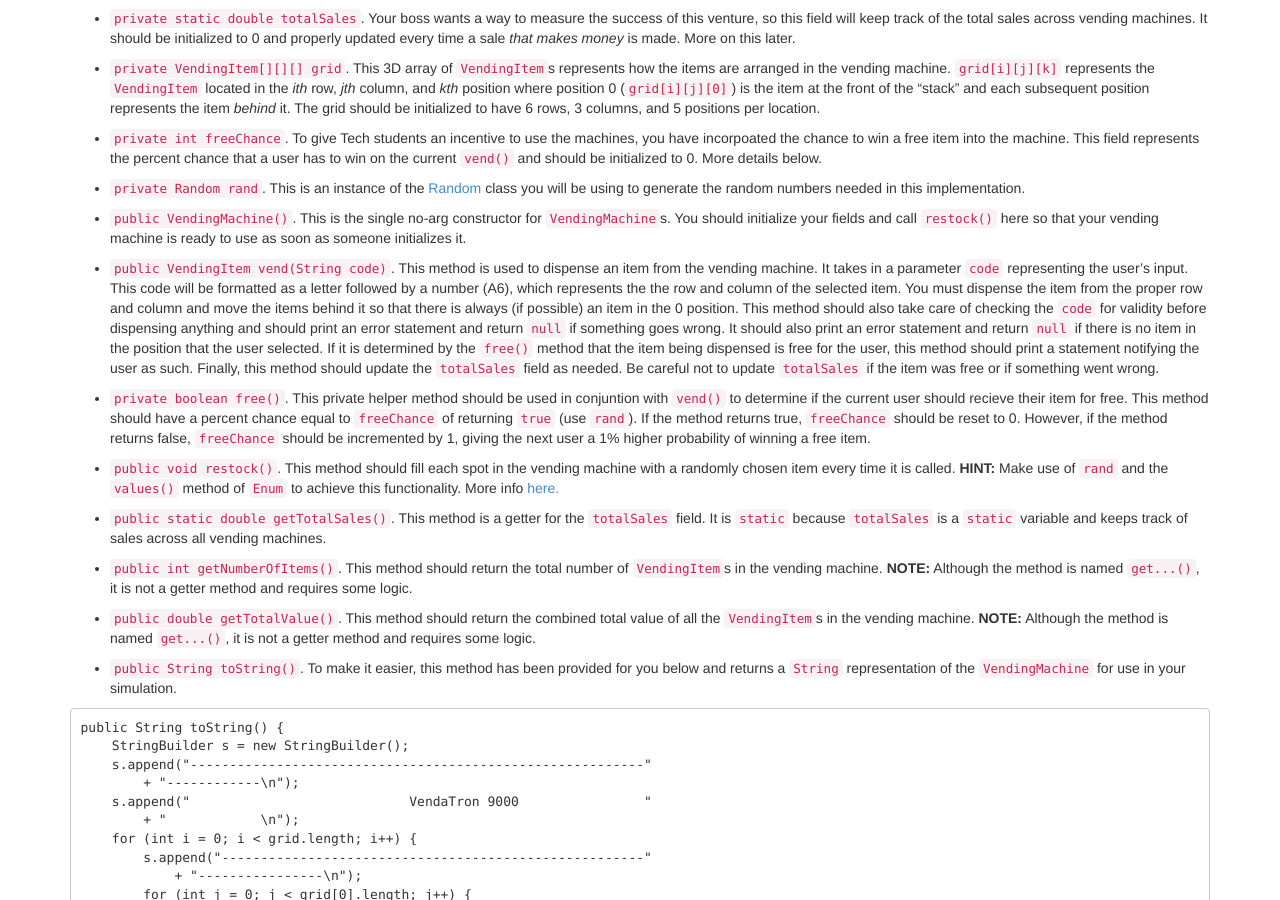
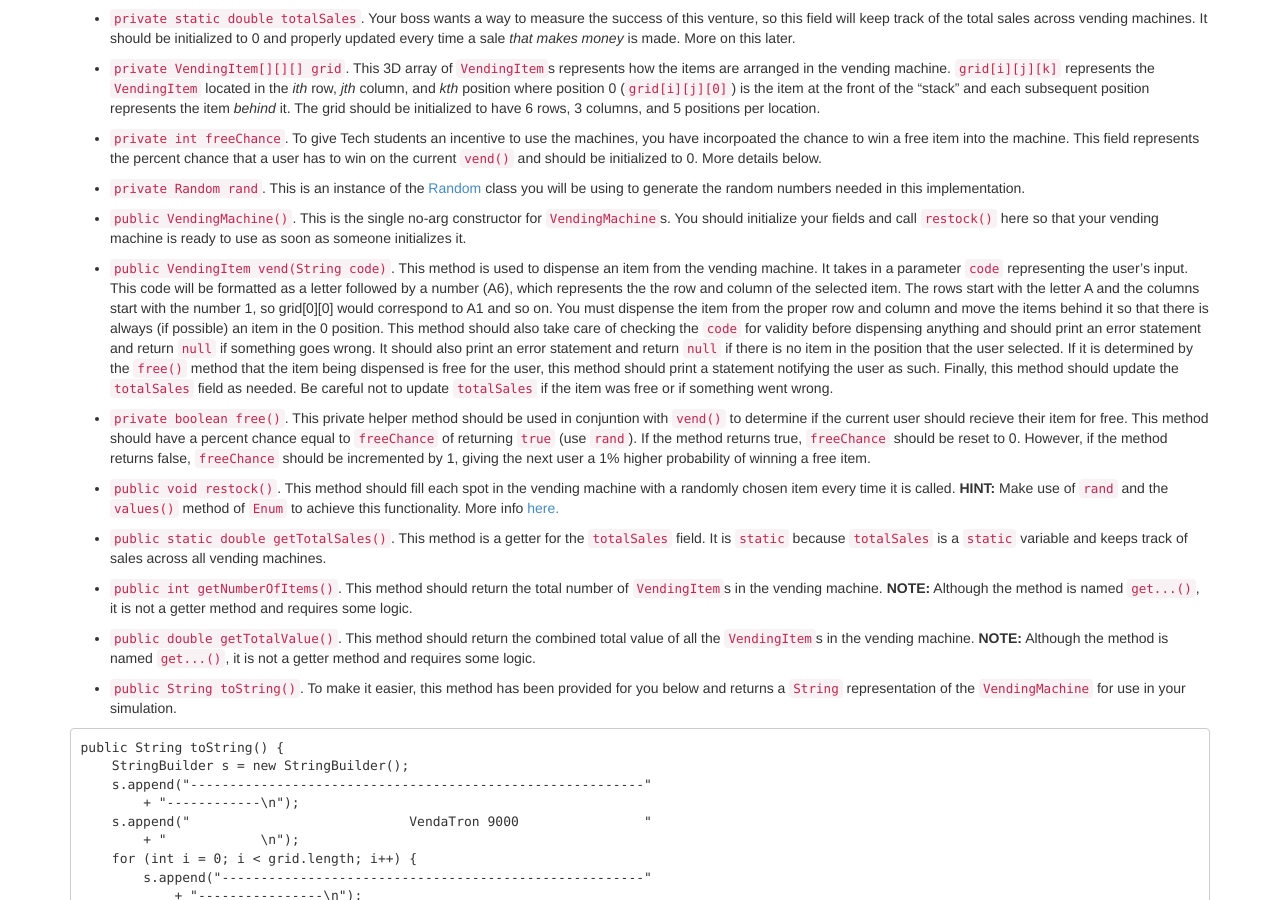
Before and after one commit to cs1331/cs1331.github.io.old, a Jekyll site: the page built from spring2017/hw2/hw2-VendingMachines.md, in a window 1280 px wide and 900 px high, scrolled down 2109 px. Built offline with Jekyll 4.4.1, drawn with Linux system fonts in a browser that asks for light colours; nearby versions of some CDN libraries; some of the changed lines change nothing that is shown; some of the changed text lies outside the part shown.

Commit message:
Updated HW2 description

```diff
--- a/spring2017/hw2/hw2-VendingMachines.md
+++ b/spring2017/hw2/hw2-VendingMachines.md
@@ -108,7 +108,7 @@ This class represents the vending machine itself and is the bulk of the assignme
 
 - `public VendingMachine()`. This is the single no-arg constructor for `VendingMachine`s. You should initialize your fields and call `restock()` here so that your vending machine is ready to use as soon as someone initializes it.
 
-- `public VendingItem vend(String code)`. This method is used to dispense an item from the vending machine. It takes in a parameter `code` representing the user's input. This code will be formatted as a letter followed by a number (A6), which represents the the row and column of the selected item. You must dispense the item from the proper row and column and move the items behind it so that there is always (if possible) an item in the 0 position. This method should also take care of checking the `code` for validity before dispensing anything and should print an error statement and return `null` if something goes wrong. It should also print an error statement and return `null` if there is no item in the position that the user selected. If it is determined by the `free()` method that the item being dispensed is free for the user, this method should print a statement notifying the user as such. Finally, this method should  update the `totalSales` field as needed. Be careful not to update `totalSales` if the item was free or if something went wrong.
+- `public VendingItem vend(String code)`. This method is used to dispense an item from the vending machine. It takes in a parameter `code` representing the user's input. This code will be formatted as a letter followed by a number (A6), which represents the the row and column of the selected item. The rows start with the letter A and the columns start with the number 1, so grid[0][0] would correspond to A1 and so on. You must dispense the item from the proper row and column and move the items behind it so that there is always (if possible) an item in the 0 position. This method should also take care of checking the `code` for validity before dispensing anything and should print an error statement and return `null` if something goes wrong. It should also print an error statement and return `null` if there is no item in the position that the user selected. If it is determined by the `free()` method that the item being dispensed is free for the user, this method should print a statement notifying the user as such. Finally, this method should  update the `totalSales` field as needed. Be careful not to update `totalSales` if the item was free or if something went wrong.
 
 - `private boolean free()`. This private helper method should be used in conjuntion with `vend()` to determine if the current user should recieve their item for free. This method should have a percent chance equal to `freeChance` of returning `true` (use `rand`). If the method returns true, `freeChance` should be reset to 0. However, if the method returns false, `freeChance` should be incremented by 1, giving the next user a 1% higher probability of winning a free item.
 
@@ -178,9 +178,11 @@ To make things easier for you in the beginning of the semester, the first few ho
 
 - If you encounter trouble running checkstyle, check Piazza for a solution and/or ask a TA as soon as you can!
 
-- You can run checkstyle on your code by using the jar file found [on the course website](http://cs1331.gatech.edu/cs1331-style-guide.html) and the included xml file like so: `java -jar checkstyle-6.2.2.jar -c cs1331-checkstyle.xml *.java`.
+- You can run checkstyle on your code by using the jar file found [on the course website](http://cs1331.gatech.edu/cs1331-style-guide.html) and the included xml file like so: `java -jar checkstyle-6.2.2.jar *.java`.
 
-- **Note that the above is different from the normal method for running checkstyle.*** Now, because we want you to [javadoc](#Javadocs) your code, you must supply additional checkstyle rules with the provided `.xml` file
+- To check for proper Javadocs you can run the following command: `java -jar checkstyle-6.2.2.jar -j *.java`.
+
+- **Note that the above is different from the normal method for running checkstyle.** This command will only check for Javadoc errors so *you will have to run both commands to fully test for style errors*.
 
 - Javadoc errors are the same as checkstyle errors, as in each one is worth a single point and they are counted towards the checkstyle cap.
 
```
